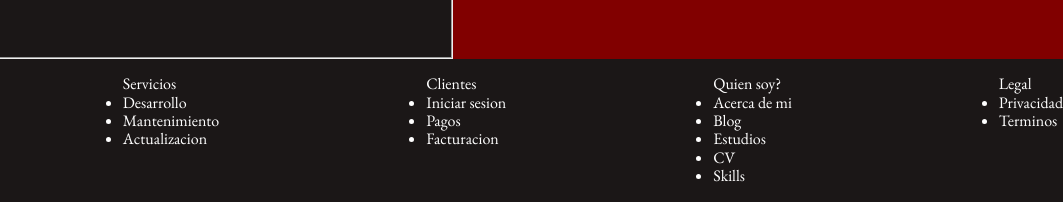
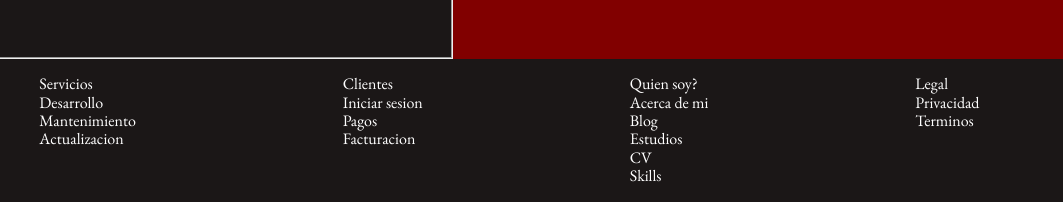
Before and after one commit to Alexzalleta/alexzalleta.github.io, a plain HTML site: page index.html in a window 1280 px wide. Shown: the part 1768-1970 px from the top of the page, 217-1280 px from the left. Drawn offline with nearby package versions, Linux system fonts and the light colour scheme.

Commit message:
links en listas

```diff
--- a/assets/styles/styles.css
+++ b/assets/styles/styles.css
@@ -144,3 +144,13 @@ p {
 .redes  {
     justify-self: flex-start;
 }
+.svgs {
+    color: var(--blanco);
+}
+.foot_links {
+    text-decoration: none;
+    color: var(--blanco);
+}
+.lista {
+    list-style: none;
+}
--- a/index.html
+++ b/index.html
@@ -115,61 +115,61 @@
         <footer>
             <div class="foot">
                 <div class="redes">
-                    <svg xmlns="http://www.w3.org/2000/svg" class="icon icon-tabler icon-tabler-brand-instagram" width="24" height="24" viewBox="0 0 24 24" stroke-width="2" stroke="currentColor" fill="none" stroke-linecap="round" stroke-linejoin="round">
+                    <a class="svgs" href="https://www.instagram.com/alexglobalcitizen/"><svg xmlns="http://www.w3.org/2000/svg" class="icon icon-tabler icon-tabler-brand-instagram" width="24" height="24" viewBox="0 0 24 24" stroke-width="2" stroke="currentColor" fill="none" stroke-linecap="round" stroke-linejoin="round">
                         <path stroke="none" d="M0 0h24v24H0z" fill="none"></path>
                         <rect x="4" y="4" width="16" height="16" rx="4"></rect>
                         <circle cx="12" cy="12" r="3"></circle>
                         <line x1="16.5" y1="7.5" x2="16.5" y2="7.501"></line>
-                     </svg>
-                     <svg xmlns="http://www.w3.org/2000/svg" class="icon icon-tabler icon-tabler-brand-facebook" width="24" height="24" viewBox="0 0 24 24" stroke-width="2" stroke="currentColor" fill="none" stroke-linecap="round" stroke-linejoin="round">
+                     </svg></a>
+                     <a class="svgs" href="https://www.facebook.com/Aal3XxiZz/"> <svg xmlns="http://www.w3.org/2000/svg" class="icon icon-tabler icon-tabler-brand-facebook" width="24" height="24" viewBox="0 0 24 24" stroke-width="2" stroke="currentColor" fill="none" stroke-linecap="round" stroke-linejoin="round">
                         <path stroke="none" d="M0 0h24v24H0z" fill="none"></path>
                         <path d="M7 10v4h3v7h4v-7h3l1 -4h-4v-2a1 1 0 0 1 1 -1h3v-4h-3a5 5 0 0 0 -5 5v2h-3"></path>
-                     </svg>
-                     <svg xmlns="http://www.w3.org/2000/svg" class="icon icon-tabler icon-tabler-brand-twitter" width="24" height="24" viewBox="0 0 24 24" stroke-width="2" stroke="currentColor" fill="none" stroke-linecap="round" stroke-linejoin="round">
+                     </svg></a>
+                     <a class="svgs" href="https://twitter.com/Escritor_Alex"> <svg xmlns="http://www.w3.org/2000/svg" class="icon icon-tabler icon-tabler-brand-twitter" width="24" height="24" viewBox="0 0 24 24" stroke-width="2" stroke="currentColor" fill="none" stroke-linecap="round" stroke-linejoin="round">
                         <path stroke="none" d="M0 0h24v24H0z" fill="none"></path>
                         <path d="M22 4.01c-1 .49 -1.98 .689 -3 .99c-1.121 -1.265 -2.783 -1.335 -4.38 -.737s-2.643 2.06 -2.62 3.737v1c-3.245 .083 -6.135 -1.395 -8 -4c0 0 -4.182 7.433 4 11c-1.872 1.247 -3.739 2.088 -6 2c3.308 1.803 6.913 2.423 10.034 1.517c3.58 -1.04 6.522 -3.723 7.651 -7.742a13.84 13.84 0 0 0 .497 -3.753c-.002 -.249 1.51 -2.772 1.818 -4.013z"></path>
-                     </svg>
-                     <svg xmlns="http://www.w3.org/2000/svg" class="icon icon-tabler icon-tabler-brand-github" width="24" height="24" viewBox="0 0 24 24" stroke-width="2" stroke="currentColor" fill="none" stroke-linecap="round" stroke-linejoin="round">
+                     </svg></a>
+                     <a class="svgs" href="https://github.com/Alexzalleta"> <svg xmlns="http://www.w3.org/2000/svg" class="icon icon-tabler icon-tabler-brand-github" width="24" height="24" viewBox="0 0 24 24" stroke-width="2" stroke="currentColor" fill="none" stroke-linecap="round" stroke-linejoin="round">
                         <path stroke="none" d="M0 0h24v24H0z" fill="none"></path>
                         <path d="M9 19c-4.3 1.4 -4.3 -2.5 -6 -3m12 5v-3.5c0 -1 .1 -1.4 -.5 -2c2.8 -.3 5.5 -1.4 5.5 -6a4.6 4.6 0 0 0 -1.3 -3.2a4.2 4.2 0 0 0 -.1 -3.2s-1.1 -.3 -3.5 1.3a12.3 12.3 0 0 0 -6.2 0c-2.4 -1.6 -3.5 -1.3 -3.5 -1.3a4.2 4.2 0 0 0 -.1 3.2a4.6 4.6 0 0 0 -1.3 3.2c0 4.6 2.7 5.7 5.5 6c-.6 .6 -.6 1.2 -.5 2v3.5"></path>
-                     </svg>
-                     <svg xmlns="http://www.w3.org/2000/svg" class="icon icon-tabler icon-tabler-brand-whatsapp" width="24" height="24" viewBox="0 0 24 24" stroke-width="2" stroke="currentColor" fill="none" stroke-linecap="round" stroke-linejoin="round">
+                     </svg></a>
+                     <a class="svgs" href="https://wa.me/message/C2M3AKO45WQRF1"><svg xmlns="http://www.w3.org/2000/svg" class="icon icon-tabler icon-tabler-brand-whatsapp" width="24" height="24" viewBox="0 0 24 24" stroke-width="2" stroke="currentColor" fill="none" stroke-linecap="round" stroke-linejoin="round">
                         <path stroke="none" d="M0 0h24v24H0z" fill="none"></path>
                         <path d="M3 21l1.65 -3.8a9 9 0 1 1 3.4 2.9l-5.05 .9"></path>
                         <path d="M9 10a0.5 .5 0 0 0 1 0v-1a0.5 .5 0 0 0 -1 0v1a5 5 0 0 0 5 5h1a0.5 .5 0 0 0 0 -1h-1a0.5 .5 0 0 0 0 1"></path>
-                     </svg>
+                     </svg></a>
                 </div>
                 <div>
                     <ul>
                         <label>Servicios</label>
-                        <li>Desarrollo</li>
-                        <li>Mantenimiento</li>
-                        <li>Actualizacion</li>
+                        <a class="foot_links" href="./desarrollo.html"><li class="lista">Desarrollo</li></a>
+                        <a class="foot_links" href="./Mantenimiento.html"><li class="lista">Mantenimiento</li>
+                        <a class="foot_links" href="./desarrollo.html"><li class="lista">Actualizacion</li>
                     </ul>
                 </div>
                 <div>
                     <ul>
                         <label>Clientes</label>
-                        <li>Iniciar sesion</li>
-                        <li>Pagos</li>
-                        <li>Facturacion</li>
+                        <a class="foot_links" href="./desarrollo.html"><li class="lista">Iniciar sesion</li>
+                        <a class="foot_links" href="./desarrollo.html"><li class="lista">Pagos</li>
+                        <a class="foot_links" href="./desarrollo.html"><li class="lista">Facturacion</li>
                     </ul>
                 </div>
                 <div>
                     <ul>
                         <label>Quien soy?</label>
-                        <li>Acerca de mi</li>
-                        <li>Blog</li>
-                        <li>Estudios</li>
-                        <li>CV</li>
-                        <li>Skills</li>
+                        <a class="foot_links" href="./desarrollo.html"><li class="lista">Acerca de mi</li>
+                        <a class="foot_links" href="./desarrollo.html"><li class="lista">Blog</li>
+                        <a class="foot_links" href="./desarrollo.html"><li class="lista">Estudios</li>
+                        <a class="foot_links" href="./desarrollo.html"><li class="lista">CV</li>
+                        <a class="foot_links" href="./desarrollo.html"><li class="lista">Skills</li>
                     </ul>
                 </div>
                 <div>
                     <ul>
                         <label>Legal</label>
-                        <li>Privacidad</li>
-                        <li>Terminos</li>
+                        <a class="foot_links" href="./desarrollo.html"><li class="lista">Privacidad</li>
+                        <a class="foot_links" href="./desarrollo.html"><li class="lista">Terminos</li>
                     </ul>
                 </div>
             </div>
```
